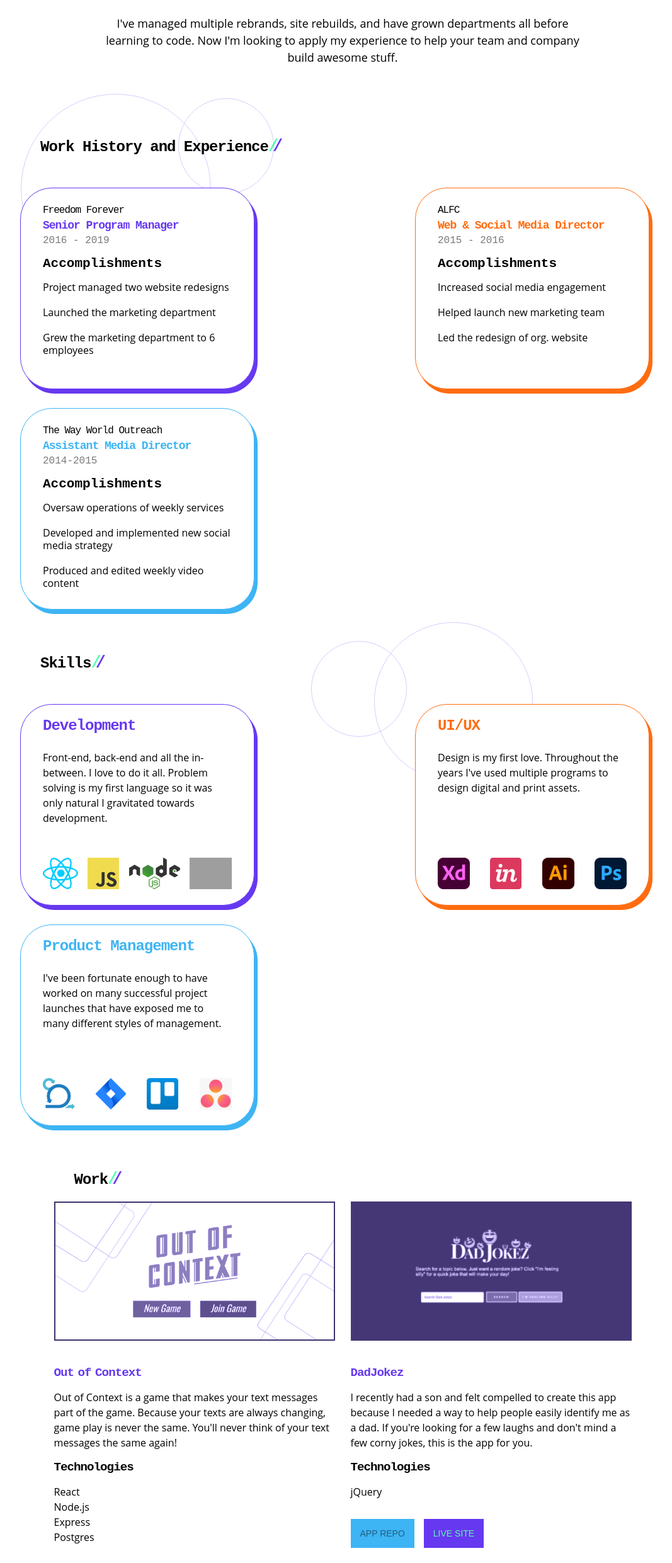
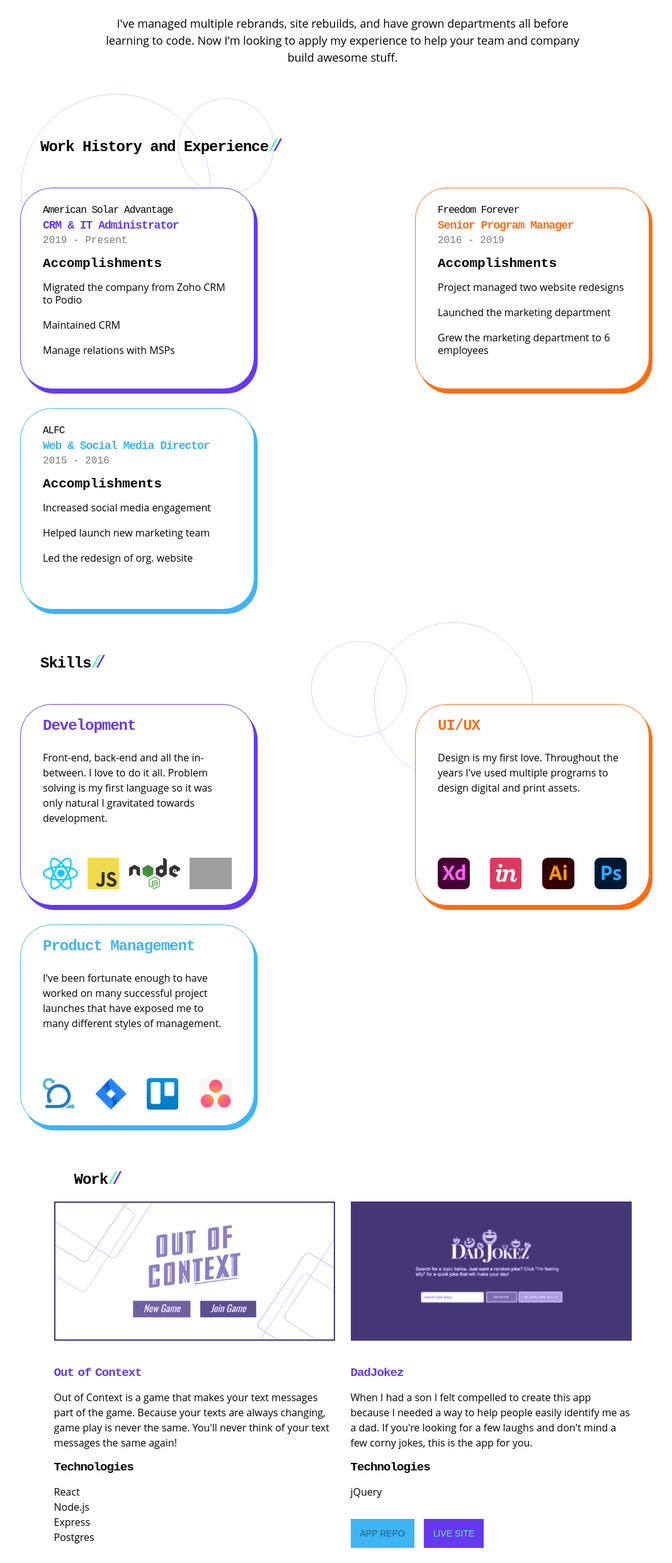
Before and after one commit to groverrichardson/portfolio-react, a React (Create React App) app: page / in a window 1280 px wide. Shown: the part 898-3380 px from the top of the page at 63% size, without its empty margins (96-1163 px from the left). Built offline with nearby package versions, Linux system fonts and the light colour scheme; grey boxes are pictures that could not be loaded.

Commit message:
Updated work history.

```diff
--- a/src/home.js
+++ b/src/home.js
@@ -137,8 +137,23 @@ function Home() {
                 </h2>
                 <div class="job-container">
                     <div class="job info-box-one info-box">
+                        <p class="company-name">American Solar Advantage</p>
+                        <h3 class="title title-one">CRM & IT Administrator</h3>
+                        <p class="year">2019 - Present</p>
+                        <h4 class="accomplishments">Accomplishments</h4>
+                        <ul>
+                            <li class="list-item">
+                                Migrated the company from Zoho CRM to Podio
+                            </li>
+                            <li class="list-item">Maintained CRM</li>
+                            <li class="list-item">
+                                Manage relations with MSPs
+                            </li>
+                        </ul>
+                    </div>
+                    <div class="job info-box-two info-box">
                         <p class="company-name">Freedom Forever</p>
-                        <h3 class="title title-one">Senior Program Manager</h3>
+                        <h3 class="title title-two">Senior Program Manager</h3>
                         <p class="year">2016 - 2019</p>
                         <h4 class="accomplishments">Accomplishments</h4>
                         <ul>
@@ -153,9 +168,9 @@ function Home() {
                             </li>
                         </ul>
                     </div>
-                    <div class="job info-box-two info-box">
+                    <div class="job info-box-three info-box">
                         <p class="company-name">ALFC</p>
-                        <h3 class="title title-two">
+                        <h3 class="title title-three">
                             Web & Social Media Director
                         </h3>
                         <p class="year">2015 - 2016</p>
@@ -169,26 +184,6 @@ function Home() {
                             </li>
                             <li class="list-item">
                                 Led the redesign of org. website
-                            </li>
-                        </ul>
-                    </div>
-                    <div class="job info-box-three info-box">
-                        <p class="company-name">The Way World Outreach</p>
-                        <h3 class="title title-three">
-                            Assistant Media Director
-                        </h3>
-                        <p class="year">2014-2015</p>
-                        <h4 class="accomplishments">Accomplishments</h4>
-                        <ul>
-                            <li class="list-item">
-                                Oversaw operations of weekly services
-                            </li>
-                            <li class="list-item">
-                                Developed and implemented new social media
-                                strategy
-                            </li>
-                            <li class="list-item">
-                                Produced and edited weekly video content
                             </li>
                         </ul>
                     </div>
@@ -356,11 +351,11 @@ function Home() {
                         <div class="overlay"></div>
                         <h5 class="project-title">DadJokez</h5>
                         <p class="project-description">
-                            I recently had a son and felt compelled to create
-                            this app because I needed a way to help people
-                            easily identify me as a dad. If you're looking for a
-                            few laughs and don't mind a few corny jokes, this is
-                            the app for you.
+                            When I had a son I felt compelled to create this app
+                            because I needed a way to help people easily
+                            identify me as a dad. If you're looking for a few
+                            laughs and don't mind a few corny jokes, this is the
+                            app for you.
                         </p>
                         <h5 class="technologies-header">Technologies</h5>
                         <ul class="technologies">
```
